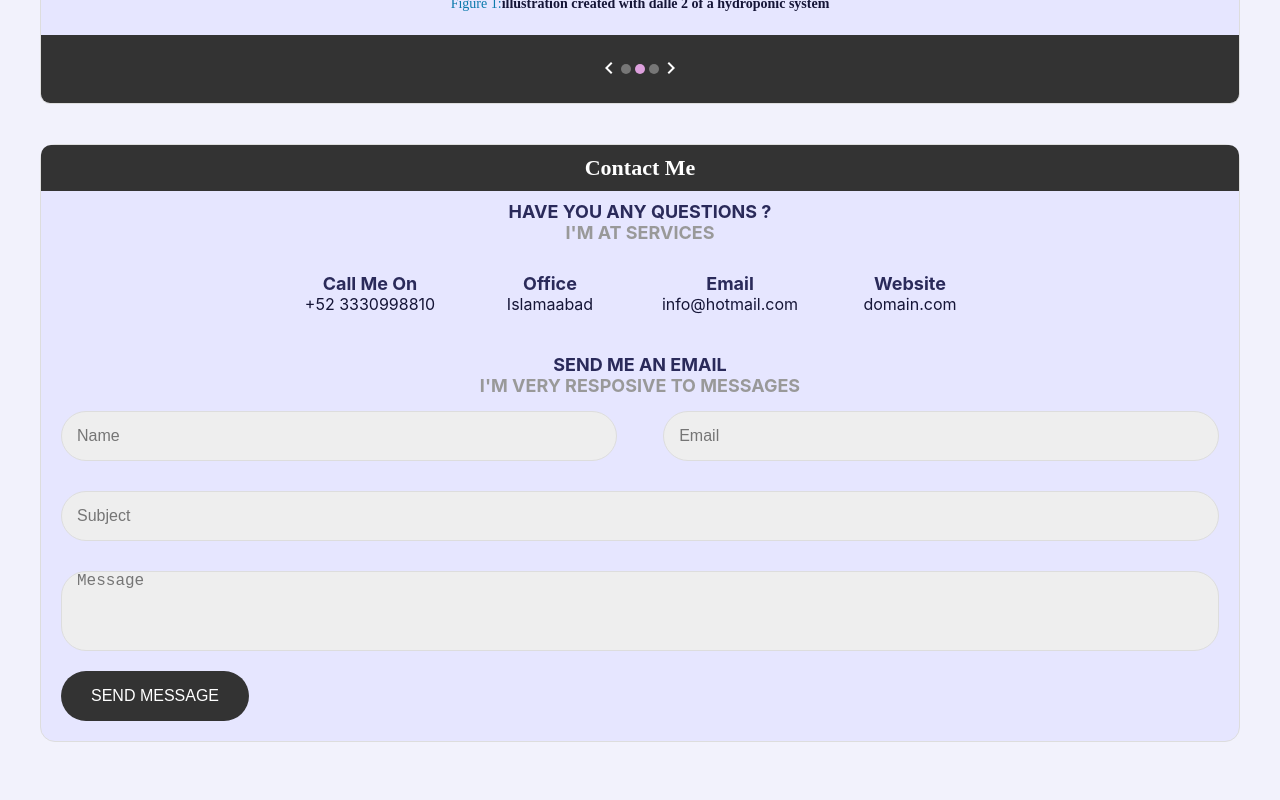
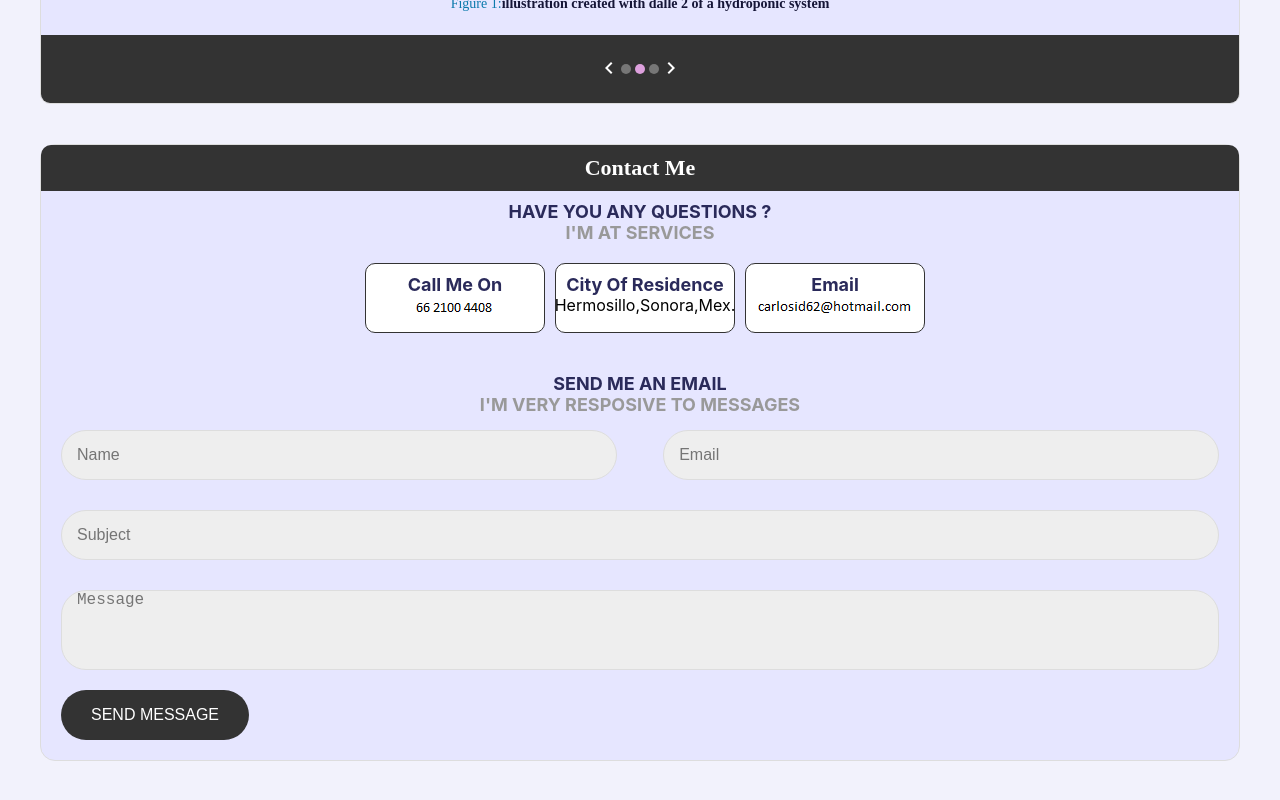
Before and after one commit to carloscaste-LV/resumelv, a React (Vite) app: page / in a window 1280 px wide. Shown: the part 1536-2336 px from the top of the page. Built offline with nearby package versions, Linux system fonts and the light colour scheme; a web font is replaced by a local one.

Commit message:
Adding contact info

```diff
--- a/src/componentes/ContactSection.jsx
+++ b/src/componentes/ContactSection.jsx
@@ -1,5 +1,8 @@
 import React from 'react';
 import '../static/ContactSection.css'
+import number from '../static/imgs/number.png'
+import imeil from '../static/imgs/imeil.png'
+
 //const nodemailer = require("nodemailer");
 //import nodemailer from 'nodemailer';
 
@@ -44,22 +47,18 @@ export default class ContactSection extends React.Component {
                             <div className="contact-info-item ">
                                 <div className="icon"><i className="fa fa-phone"></i></div>
                                 <h4>Call Me On</h4>
-                                <p>+52 3330998810</p>
+                                <img src={number} alt="number"  style={{padding:"5px"}}/>
+
                             </div>
                             <div className="contact-info-item ">
                                 <div className="icon"><i className="fa fa-map-marker-alt"></i></div>
-                                <h4>Office</h4>
-                                <p>Islamaabad</p>
+                                <h4>City Of Residence</h4>
+                                <p>Hermosillo,Sonora,Mex.</p>
                             </div>
                             <div className="contact-info-item ">
                                 <div className="icon"><i className="fa fa-envelope"></i></div>
                                 <h4>Email</h4>
-                                <p>info@hotmail.com</p>
-                            </div>
-                            <div className="contact-info-item ">
-                                <div className="icon"><i className="fa fa-globe-europe"></i></div>
-                                <h4>Website</h4>
-                                <p>domain.com</p>
+                                <img src={imeil} alt="imeil" style={{padding:"3px"}}/>
                             </div>
                         </div>
                     </div>
--- a/src/static/ContactSection.css
+++ b/src/static/ContactSection.css
@@ -19,14 +19,20 @@
     flex-wrap: wrap;
     justify-content: space-around;
     align-items: center;
+
+
 }
 .contact-info-item {
     display: flex;
     flex-direction: column;
     align-items: center;
-
+    min-height:70px ;
     margin-bottom: 20px;
+    margin-left: 10px;
     width: 180px;
+    background: white;
+    border-radius: 10px;
+    border: solid 1px var(--background-header);
 }
 
 .contact-info-item:last-child {
@@ -43,12 +49,14 @@
     font-size: 18px;
     font-weight: bold;
     text-align: center;
+    color: rgb(42,42,90);
 }
 
 .contact-info-item p {
     margin: 0;
     font-size: 16px;
     text-align: center;
+    color: black;
 }
 
 .form-item {
```
Also changed, not shown: src/static/imgs/imeil.png (added), src/static/imgs/number.png (added).
